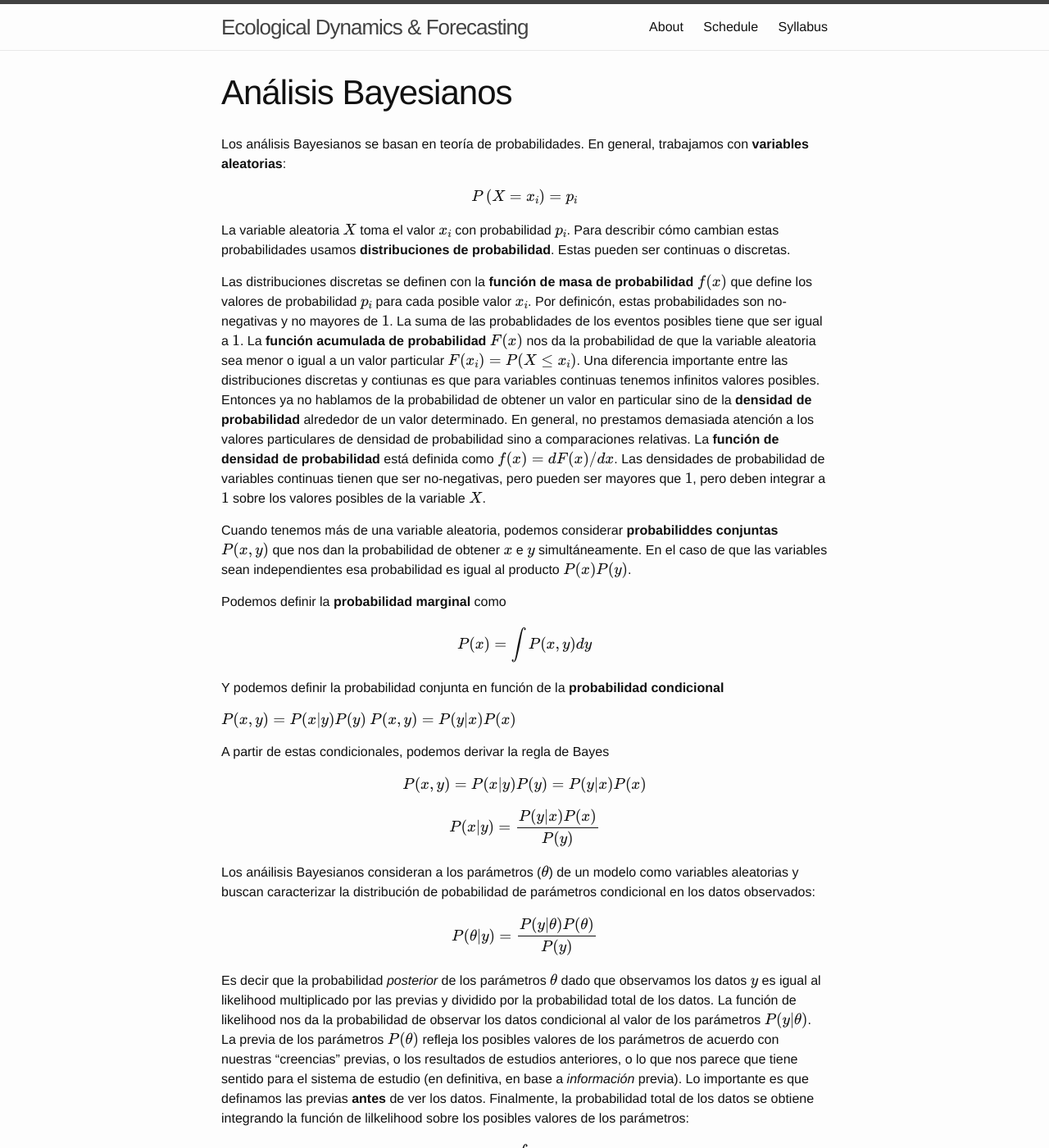
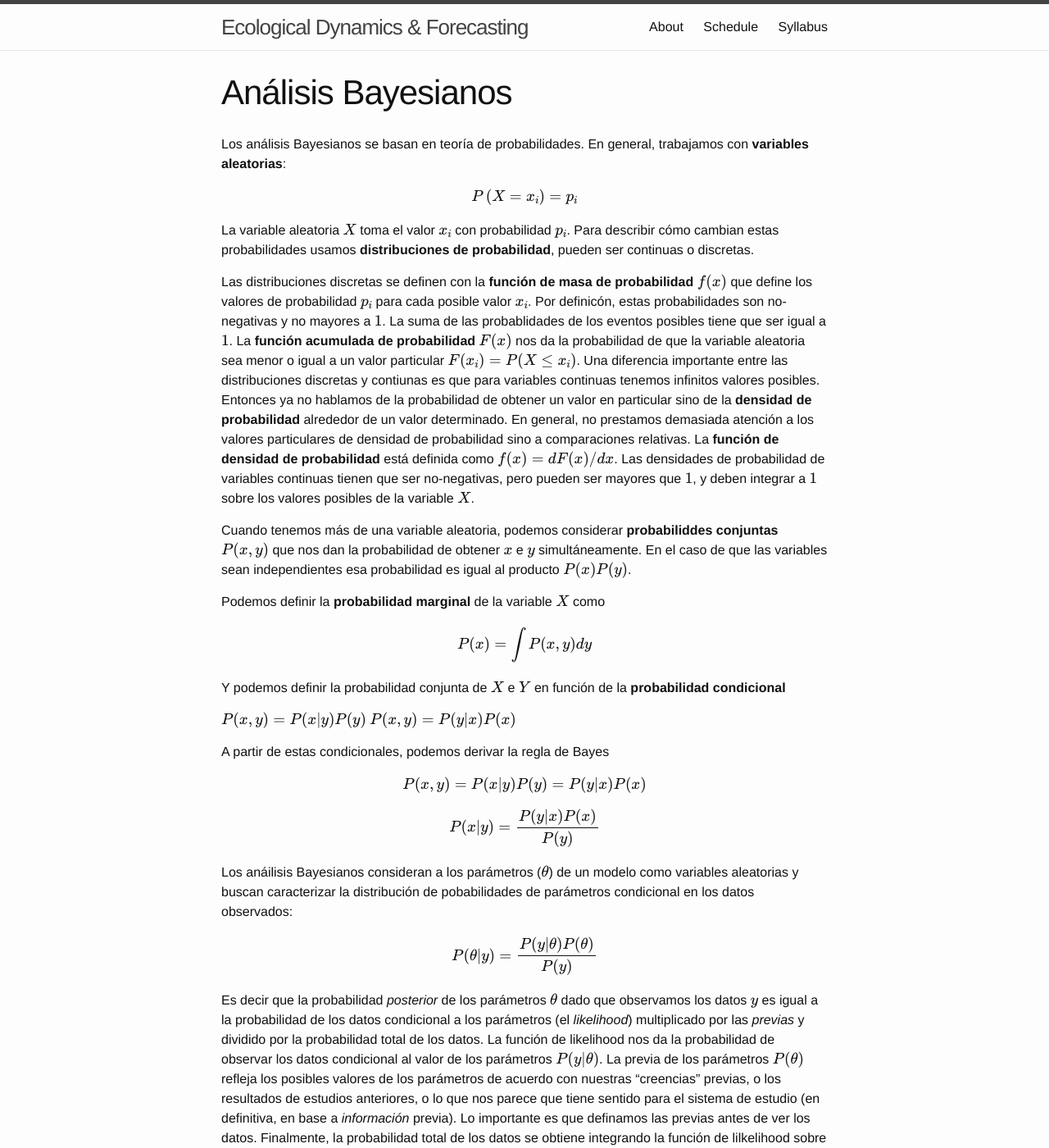
Before and after one commit to pbadler/forecasting-course-short, a Jekyll site: the page built from lectures/bayes.md, in a window 1280 px wide and 1400 px high. Shown: the whole window at 82% size. Built offline with Jekyll 4.4.1, drawn with Linux system fonts in a browser that asks for light colours; formulas are drawn with MathJax 3; a script that is not in the unit is left out; some of the changed text lies outside the part shown.

Commit message:
minor edits

````diff
--- a/lectures/bayes.md
+++ b/lectures/bayes.md
@@ -12,19 +12,19 @@
 P\left(X = x_i \right) = p_i
 $$
 
-La variable aleatoria $X$ toma el valor $x_i$ con probabilidad $p_i$. Para describir cómo cambian estas probabilidades usamos **distribuciones de probabilidad**. Estas pueden ser continuas o discretas.
+La variable aleatoria $X$ toma el valor $x_i$ con probabilidad $p_i$. Para describir cómo cambian estas probabilidades usamos **distribuciones de probabilidad**, pueden ser continuas o discretas.
 
-Las distribuciones discretas se definen con la **función de masa de probabilidad** $f(x)$ que define los valores de probabilidad $p_i$ para cada posible valor $x_i$. Por definicón, estas probabilidades son no-negativas y no mayores de $1$. La suma de las probablidades de los eventos posibles tiene que ser igual a $1$. La **función acumulada de probabilidad** $F(x)$ nos da la probabilidad de que la variable aleatoria sea menor o igual a un valor particular $F(x_i) = P(X \leq x_i)$. Una diferencia importante entre las distribuciones discretas y contiunas es que para variables continuas tenemos infinitos valores posibles. Entonces ya no hablamos de la probabilidad de obtener un valor en particular sino de la **densidad de probabilidad** alrededor de un valor determinado. En general, no prestamos demasiada atención a los valores particulares de densidad de probabilidad sino a comparaciones relativas. La **función de densidad de probabilidad** está definida como $f(x) = d F(x) / d x$. Las densidades de probabilidad de variables continuas tienen que ser no-negativas, pero pueden ser mayores que $1$, pero deben integrar a $1$ sobre los valores posibles de la variable $X$.
+Las distribuciones discretas se definen con la **función de masa de probabilidad** $f(x)$ que define los valores de probabilidad $p_i$ para cada posible valor $x_i$. Por definicón, estas probabilidades son no-negativas y no mayores a $1$. La suma de las probablidades de los eventos posibles tiene que ser igual a $1$. La **función acumulada de probabilidad** $F(x)$ nos da la probabilidad de que la variable aleatoria sea menor o igual a un valor particular $F(x_i) = P(X \leq x_i)$. Una diferencia importante entre las distribuciones discretas y contiunas es que para variables continuas tenemos infinitos valores posibles. Entonces ya no hablamos de la probabilidad de obtener un valor en particular sino de la **densidad de probabilidad** alrededor de un valor determinado. En general, no prestamos demasiada atención a los valores particulares de densidad de probabilidad sino a comparaciones relativas. La **función de densidad de probabilidad** está definida como $f(x) = d F(x) / d x$. Las densidades de probabilidad de variables continuas tienen que ser no-negativas, pero pueden ser mayores que $1$, y deben integrar a $1$ sobre los valores posibles de la variable $X$.
 
 Cuando tenemos más de una variable aleatoria, podemos considerar **probabiliddes conjuntas** $P(x,y)$ que nos dan la probabilidad de obtener $x$ e $y$ simultáneamente. En el caso de que las variables sean independientes esa probabilidad es igual al producto $P(x) P(y)$.
 
-Podemos definir la **probabilidad marginal** como
+Podemos definir la **probabilidad marginal** de la variable $X$ como
 
 $$
 P(x) = \int P(x,y) dy
 $$
 
-Y podemos definir la probabilidad conjunta en función de la **probabilidad condicional**
+Y podemos definir la probabilidad conjunta de $X$ e $Y$ en función de la **probabilidad condicional**
 
 $$
 P(x,y) = P(x|y)P(y)
@@ -43,13 +43,13 @@
 P(x|y) = \frac{P(y|x)P(x)}{P(y)}
 $$
 
-Los anáilisis Bayesianos consideran a los parámetros ($\theta$) de un modelo como variables aleatorias y buscan caracterizar la distribución de pobabilidad de parámetros condicional en los datos observados:
+Los anáilisis Bayesianos consideran a los parámetros ($\theta$) de un modelo como variables aleatorias y buscan caracterizar la distribución de pobabilidades de parámetros condicional en los datos observados:
 
 $$
 P(\theta | y) =  \frac{P(y| \theta)P(\theta)}{P(y)}
 $$
 
-Es decir que la probabilidad *posterior* de los parámetros $\theta$ dado que observamos los datos $y$ es igual al likelihood multiplicado por las previas y dividido por la probabilidad total de los datos. La función de likelihood nos da la probabilidad de observar los datos condicional al valor de los parámetros $P(y \lvert \theta)$. La previa de los parámetros $P(\theta)$ refleja los posibles valores de los parámetros de acuerdo con nuestras "creencias" previas, o los resultados de estudios anteriores, o lo que nos parece que tiene sentido para el sistema de estudio (en definitiva, en base a *información* previa). Lo importante es que definamos las previas **antes** de ver los datos. Finalmente, la probabilidad total de los datos se obtiene integrando la función de lilkelihood sobre los posibles valores de los parámetros:
+Es decir que la probabilidad *posterior* de los parámetros $\theta$ dado que observamos los datos $y$ es igual a la probabilidad de los datos condicional a los parámetros (el *likelihood*) multiplicado por las *previas* y dividido por la probabilidad total de los datos. La función de likelihood nos da la probabilidad de observar los datos condicional al valor de los parámetros $P(y \lvert \theta)$. La previa de los parámetros $P(\theta)$ refleja los posibles valores de los parámetros de acuerdo con nuestras "creencias" previas, o los resultados de estudios anteriores, o lo que nos parece que tiene sentido para el sistema de estudio (en definitiva, en base a *información* previa). Lo importante es que definamos las previas antes de ver los datos. Finalmente, la probabilidad total de los datos se obtiene integrando la función de lilkelihood sobre los posibles valores de los parámetros:
 
 $$
 P(y) = \int P(y \vert \theta) d \theta
@@ -72,11 +72,11 @@
 
 ```R
 # previas
-alpha <- 2
-beta  <- 2
+alpha <- 1
+beta  <- 1
 
-pos.alpha <- alpha + sum(removidos[1:20])
-pos.beta  <- beta + sum(frutos[1:20] - removidos[1:20])
+pos.alpha <- alpha + sum(removidos)
+pos.beta  <- beta + sum(frutos - removidos)
 
 #valor esperado de la posterior (según la distribución Beta)
 pos.alpha / (pos.alpha + pos.beta)
@@ -88,17 +88,18 @@
 
 n = nobs
 
-op <- par(cex.lab = 1.5 , font.lab = 2, cex.axis = 1.3, las = 1, bty = "n")
-curve(dbeta(x, alpha + sum(removidos[1:n]) , beta + sum(frutos[1:n] - removidos[1:n])),
-      lwd = 2, ylab = "Densidad de probabilidad", xlab = "Probabilidad de remoción")
+curve(dbeta(x, alpha + sum(removidos[1:n]) ,
+            beta + sum(frutos[1:n] - removidos[1:n])),
+      lwd = 2,
+      ylab = "Densidad de probabilidad",
+      xlab = "Probabilidad de remoción")
 curve(dbeta(x, alpha, beta), lwd = 2, col = "gray", add = TRUE)
 text(0.6, 2.5, "previa")
 text(0.4, 9, "posterior")
-par(op)
 
 ```
 
-Con este script, podemos fijarnos cómo cambia la posterior si cambiamos la previa y si cambiamos el número de observaciones.
+Con este script, podemos fijarnos cómo cambia la posterior si cambiamos la previa y si cambiamos el número de observaciones. En general, cuantos más datos tenemos, menos relevante es la previa.
 
 ### MCMC
 
````
